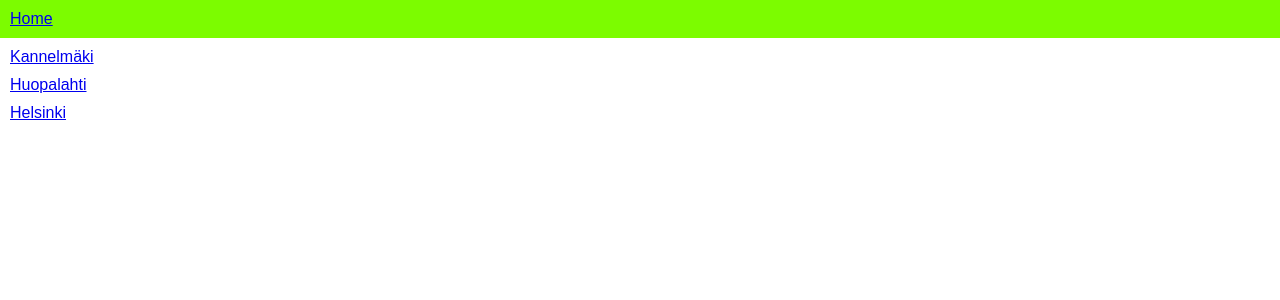
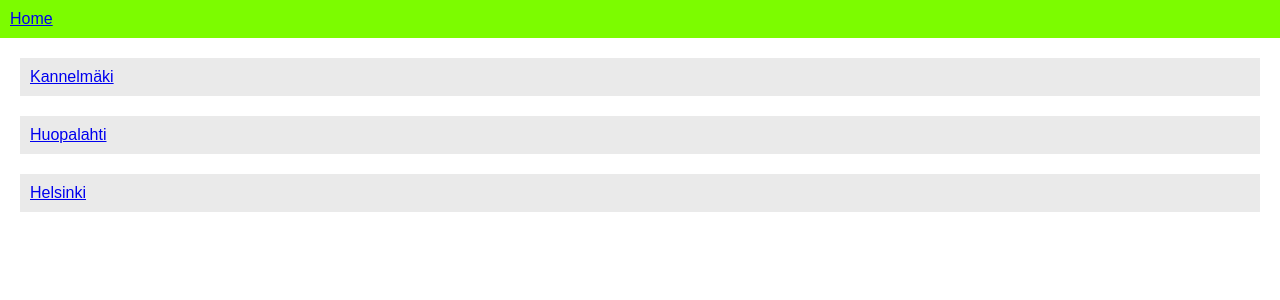
Before and after one commit to jarmop/train, a React (Create React App) app in the folder front-end/: page / in a window 1280 px wide. Shown: the top 300 px of the page. Built offline with nearby package versions, Linux system fonts and the light colour scheme.

Commit message:
Increase button sizes.

```diff
--- a/front-end/src/styles/App.css
+++ b/front-end/src/styles/App.css
@@ -11,7 +11,9 @@ main {
 
 .station-link {
     display: block;
-    margin: 10px;
+    margin: 20px;
+    padding: 10px;
+    background-color: #eaeaea;
 }
 
 /*.track {*/
--- a/front-end/src/styles/Station.css
+++ b/front-end/src/styles/Station.css
@@ -14,7 +14,6 @@
 }
 
 .station-train-table__element--centered {
-    padding: 0 10px;
     text-align: center;
 }
 
@@ -38,6 +37,6 @@
     color: black;
     border: 1px solid black;
     border-radius: 50%;
-    width: 22px;
-    height: 22px;
+    width: 40px;
+    height: 40px;
 }
```
